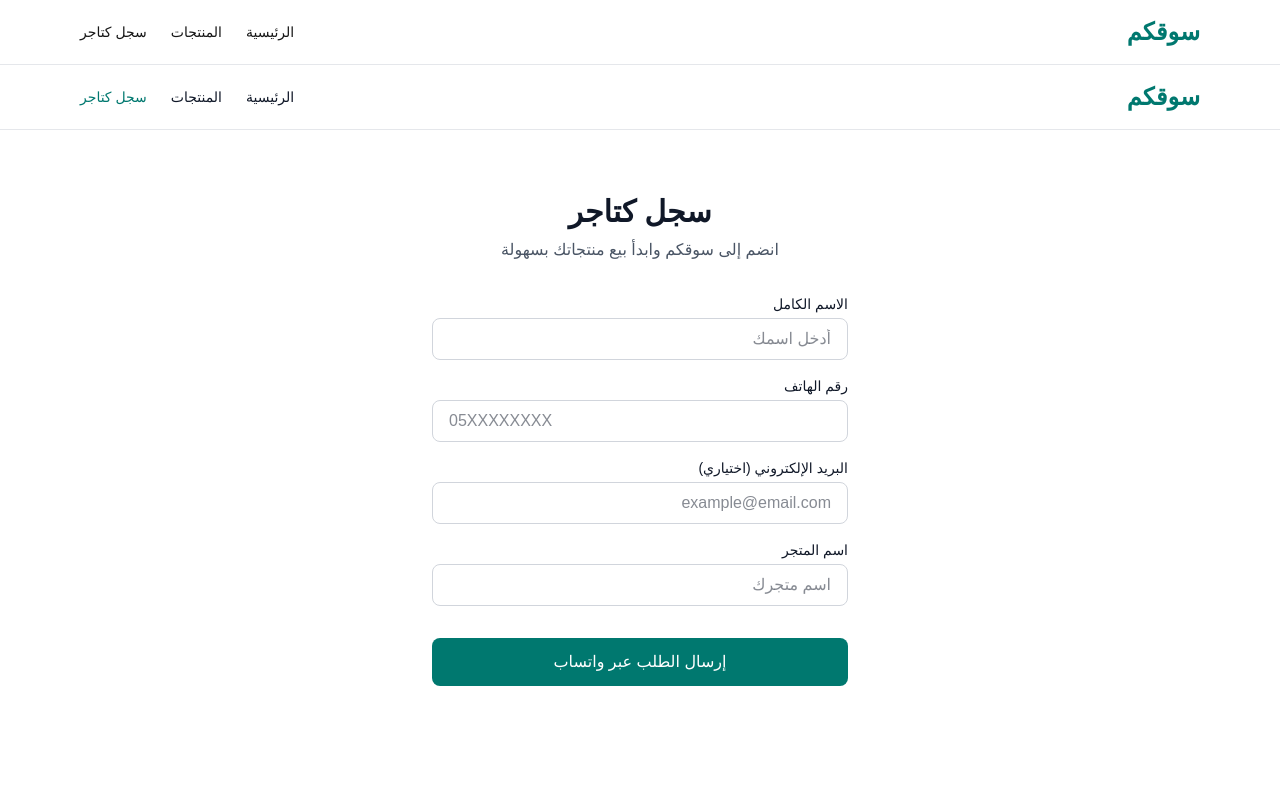
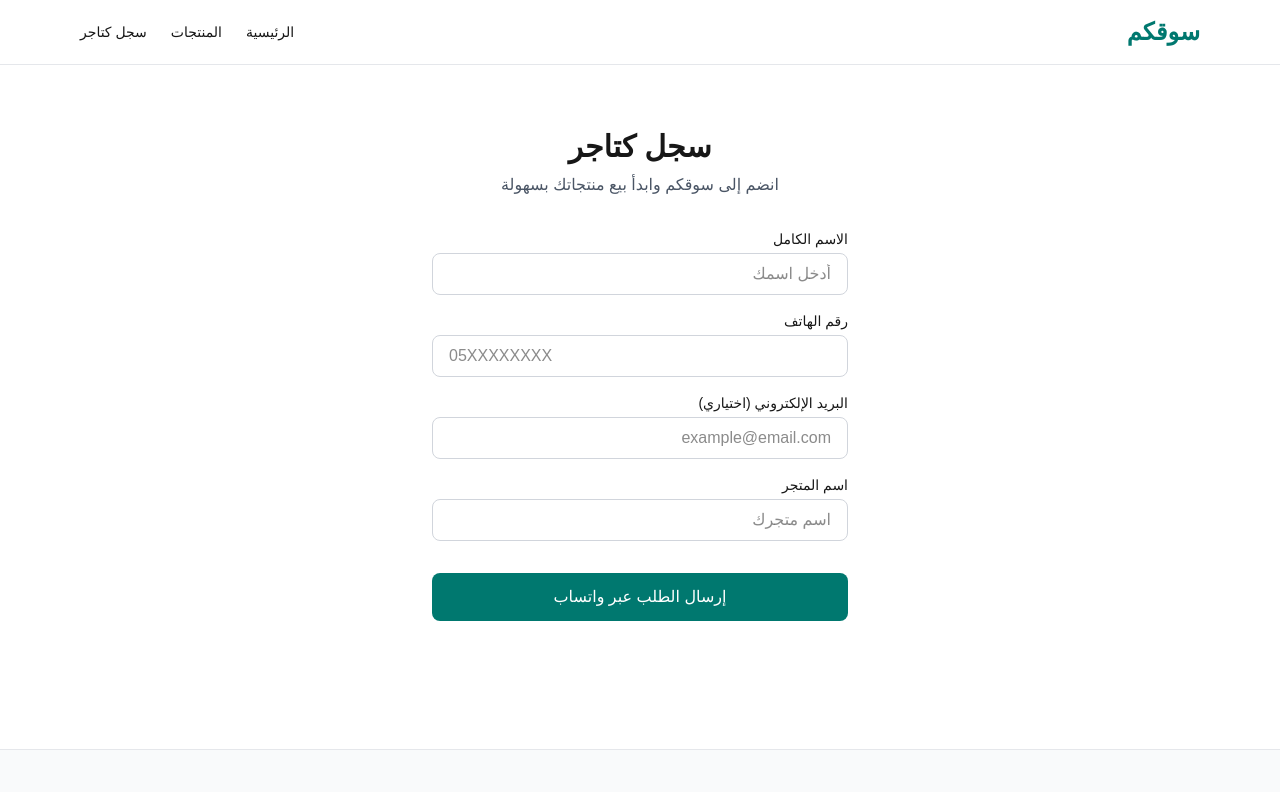
Before and after one commit to sedamdjelal-ui/soukkom, a Next.js app: page /register in a window 1280 px wide. Shown: the top 792 px of the page. Built offline with nearby package versions, Linux system fonts and the light colour scheme.

Commit message:
Clean pages and use shared Header/Footer

```diff
--- a/app/page.tsx
+++ b/app/page.tsx
@@ -1,5 +1,6 @@
 import { client } from '@/sanity/lib/client'
 import { urlFor } from '@/sanity/lib/image'
+import Link from 'next/link'
 
 async function getProducts() {
   const query = `*[_type == "product"] | order(_createdAt desc)[0...4] {
@@ -15,53 +16,41 @@ export default async function Home() {
   const products = await getProducts()
 
   return (
-    <div className="min-h-screen bg-white text-gray-900">
-      {/* الهيدر */}
-      <header className="border-b border-gray-200">
-        <div className="max-w-6xl mx-auto px-4 py-4 flex items-center justify-between">
-          <h1 className="text-2xl font-bold text-teal-700">سوقكم</h1>
-          <nav className="flex gap-6 text-sm">
-            <a href="/" className="hover:text-teal-700">الرئيسية</a>
-            <a href="/products" className="hover:text-teal-700">المنتجات</a>
-            <a href="/register" className="hover:text-teal-700">سجل كتاجر</a>
-          </nav>
-        </div>
-      </header>
-
+    <div>
       {/* القسم الرئيسي */}
-      <main className="max-w-6xl mx-auto px-4 py-16 text-center">
-        <h2 className="text-4xl md:text-5xl font-bold mb-4">
+      <section className="max-w-6xl mx-auto px-4 py-16 text-center">
+        <h1 className="text-4xl md:text-5xl font-bold mb-4 text-gray-900">
           سوقكم... مكانك للبيع والشراء
-        </h2>
+        </h1>
         <p className="text-gray-600 text-lg mb-8 max-w-2xl mx-auto">
           منصة جزائرية بسيطة تجمع التجار والزبائن في مكان واحد. ابدأ البيع أو التسوق بسهولة.
         </p>
         <div className="flex gap-4 justify-center">
-          <a
+          <Link
             href="/products"
             className="bg-teal-700 text-white px-6 py-3 rounded-lg hover:bg-teal-800 transition"
           >
             تصفح المنتجات
-          </a>
-          <a
+          </Link>
+          <Link
             href="/register"
             className="border border-teal-700 text-teal-700 px-6 py-3 rounded-lg hover:bg-teal-50 transition"
           >
             سجل كتاجر
-          </a>
+          </Link>
         </div>
-      </main>
+      </section>
 
       {/* قسم المنتجات */}
       <section className="max-w-6xl mx-auto px-4 py-12">
-        <h3 className="text-2xl font-bold mb-8 text-center">منتجات مميزة</h3>
+        <h2 className="text-2xl font-bold mb-8 text-center">منتجات مميزة</h2>
 
-                {products.length === 0 ? (
+        {products.length === 0 ? (
           <p className="text-center text-gray-500">لا توجد منتجات حالياً</p>
         ) : (
           <div className="grid grid-cols-1 sm:grid-cols-2 md:grid-cols-4 gap-6">
             {products.map((product: any) => (
-              <a
+              <Link
                 key={product._id}
                 href={`/products/${product._id}`}
                 className="border border-gray-200 rounded-xl overflow-hidden hover:shadow-md transition block"
@@ -74,22 +63,14 @@ export default async function Home() {
                   />
                 )}
                 <div className="p-4 text-center">
-                  <h4 className="font-medium mb-1">{product.name}</h4>
+                  <h3 className="font-medium mb-1">{product.name}</h3>
                   <p className="text-teal-700 font-bold">{product.price} دج</p>
                 </div>
-              </a>
+              </Link>
             ))}
           </div>
         )}
       </section>
-
-      {/* الفوتر */}
-      <footer className="border-t border-gray-200 mt-16">
-        <div className="max-w-6xl mx-auto px-4 py-8 text-center text-gray-500 text-sm">
-          <p className="mb-2">© 2026 سوقكم — جميع الحقوق محفوظة</p>
-          <p>منصة جزائرية للبيع والشراء</p>
-        </div>
-      </footer>
     </div>
   )
 }
--- a/app/products/[id]/page.tsx
+++ b/app/products/[id]/page.tsx
@@ -26,24 +26,16 @@ export default async function ProductPage({
     notFound()
   }
 
+  const whatsappNumber = '213668675851'
+  const message = `مرحباً، أنا مهتم بهذا المنتج من سوقكم:
+
+${product.name}
+السعر: ${product.price} دج`
+
+  const whatsappUrl = `https://wa.me/${whatsappNumber}?text=${encodeURIComponent(message)}`
+
   return (
-    <div className="min-h-screen bg-white text-gray-900">
-      {/* الهيدر */}
-      <header className="border-b border-gray-200">
-        <div className="max-w-6xl mx-auto px-4 py-4 flex items-center justify-between">
-          <Link href="/" className="text-2xl font-bold text-teal-700">
-            سوقكم
-          </Link>
-          <nav className="flex gap-6 text-sm">
-            <Link href="/" className="hover:text-teal-700">الرئيسية</Link>
-            <Link href="/products" className="hover:text-teal-700">المنتجات</Link>
-            <Link href="/register" className="hover:text-teal-700">سجل كتاجر</Link>
-          </nav>
-        </div>
-      </header>
-
-      {/* محتوى المنتج */}
-      <main className="max-w-6xl mx-auto px-4 py-12">
+    <div className="max-w-6xl mx-auto px-4 py-12">
       <Link
         href="/products"
         className="text-sm text-gray-500 hover:text-teal-700 mb-8 inline-block"
@@ -80,12 +72,16 @@ export default async function ProductPage({
             </p>
           )}
 
-            <button className="bg-teal-700 text-white px-8 py-3 rounded-lg hover:bg-teal-800 transition w-fit">
-              تواصل مع البائع
-            </button>
+          <a
+            href={whatsappUrl}
+            target="_blank"
+            rel="noopener noreferrer"
+            className="bg-green-600 text-white px-8 py-3 rounded-lg hover:bg-green-700 transition w-fit text-center"
+          >
+            تواصل عبر واتساب
+          </a>
         </div>
       </div>
-      </main>
     </div>
   )
 }
--- a/app/products/page.tsx
+++ b/app/products/page.tsx
@@ -16,27 +16,7 @@ export default async function ProductsPage() {
   const products = await getProducts()
 
   return (
-    <div className="min-h-screen bg-white text-gray-900">
-      <header className="border-b border-gray-200">
-        <div className="max-w-6xl mx-auto px-4 py-4 flex items-center justify-between">
-          <Link href="/" className="text-2xl font-bold text-teal-700">
-            سوقكم
-          </Link>
-          <nav className="flex gap-6 text-sm">
-            <Link href="/" className="hover:text-teal-700">
-              الرئيسية
-            </Link>
-            <Link href="/products" className="text-teal-700 font-medium">
-              المنتجات
-            </Link>
-            <Link href="/register" className="hover:text-teal-700">
-              سجل كتاجر
-            </Link>
-          </nav>
-        </div>
-      </header>
-
-      <main className="max-w-6xl mx-auto px-4 py-12">
+    <div className="max-w-6xl mx-auto px-4 py-12">
       <h1 className="text-3xl font-bold mb-8 text-center">كل المنتجات</h1>
 
       {products.length === 0 ? (
@@ -44,7 +24,7 @@ export default async function ProductsPage() {
       ) : (
         <div className="grid grid-cols-1 sm:grid-cols-2 md:grid-cols-3 gap-6">
           {products.map((product: any) => (
-              <a
+            <Link
               key={product._id}
               href={`/products/${product._id}`}
               className="border border-gray-200 rounded-xl overflow-hidden hover:shadow-md transition block"
@@ -57,14 +37,13 @@ export default async function ProductsPage() {
                 />
               )}
               <div className="p-4 text-center">
-                  <h4 className="font-medium mb-1">{product.name}</h4>
+                <h2 className="font-medium mb-1">{product.name}</h2>
                 <p className="text-teal-700 font-bold">{product.price} دج</p>
               </div>
-              </a>
+            </Link>
           ))}
         </div>
       )}
-      </main>
     </div>
   )
 }
--- a/app/register/page.tsx
+++ b/app/register/page.tsx
@@ -1,7 +1,6 @@
 'use client'
 
 import { useState } from 'react'
-import Link from 'next/link'
 
 export default function RegisterPage() {
   const [name, setName] = useState('')
@@ -19,28 +18,13 @@ export default function RegisterPage() {
 البريد: ${email || 'غير محدد'}
 اسم المتجر: ${storeName}`
 
-    // غيّر الرقم إلى رقمك
     const whatsappNumber = '213668675851'
     const url = `https://wa.me/${whatsappNumber}?text=${encodeURIComponent(message)}`
     window.open(url, '_blank')
   }
 
   return (
-    <div className="min-h-screen bg-white text-gray-900">
-      <header className="border-b border-gray-200">
-        <div className="max-w-6xl mx-auto px-4 py-4 flex items-center justify-between">
-          <Link href="/" className="text-2xl font-bold text-teal-700">
-            سوقكم
-          </Link>
-          <nav className="flex gap-6 text-sm">
-            <Link href="/" className="hover:text-teal-700">الرئيسية</Link>
-            <Link href="/products" className="hover:text-teal-700">المنتجات</Link>
-            <Link href="/register" className="text-teal-700 font-medium">سجل كتاجر</Link>
-          </nav>
-        </div>
-      </header>
-
-      <main className="max-w-md mx-auto px-4 py-16">
+    <div className="max-w-md mx-auto px-4 py-16">
       <h1 className="text-3xl font-bold mb-2 text-center">سجل كتاجر</h1>
       <p className="text-gray-600 text-center mb-8">
         انضم إلى سوقكم وابدأ بيع منتجاتك بسهولة
@@ -101,7 +85,6 @@ export default function RegisterPage() {
           إرسال الطلب عبر واتساب
         </button>
       </form>
-      </main>
     </div>
   )
 }
```
Lines whose indentation alone changed are shown as unchanged.
